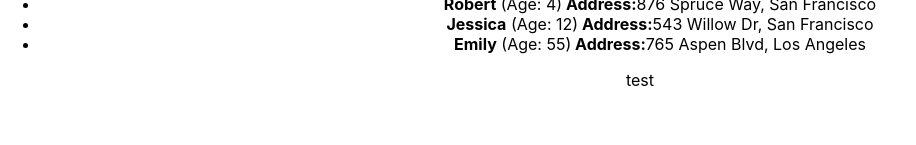
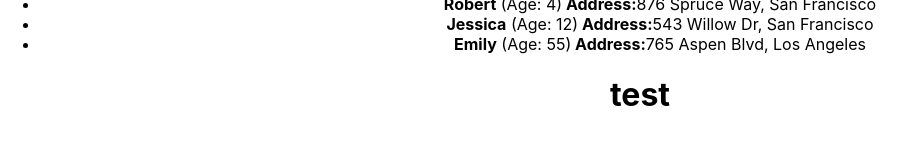
Before and after one commit to genamontana/homework-front-main, a React (Create React App) app: page / in a window 1280 px wide. Shown: the part 215-360 px from the top of the page, without its empty margins (0-916 px from the left). Built offline with nearby package versions, Linux system fonts and the light colour scheme.

Commit message:
test commit

```diff
--- a/src/App.tsx
+++ b/src/App.tsx
@@ -8,7 +8,7 @@ function App() {
   return (
     <div className="App">
       <HW1 />
-        <div>test</div>
+        <h1>test</h1>
       {/*<HW2 />*/}
       {/*<HW3 />*/}
       {/*<HW4 />*/}
```
